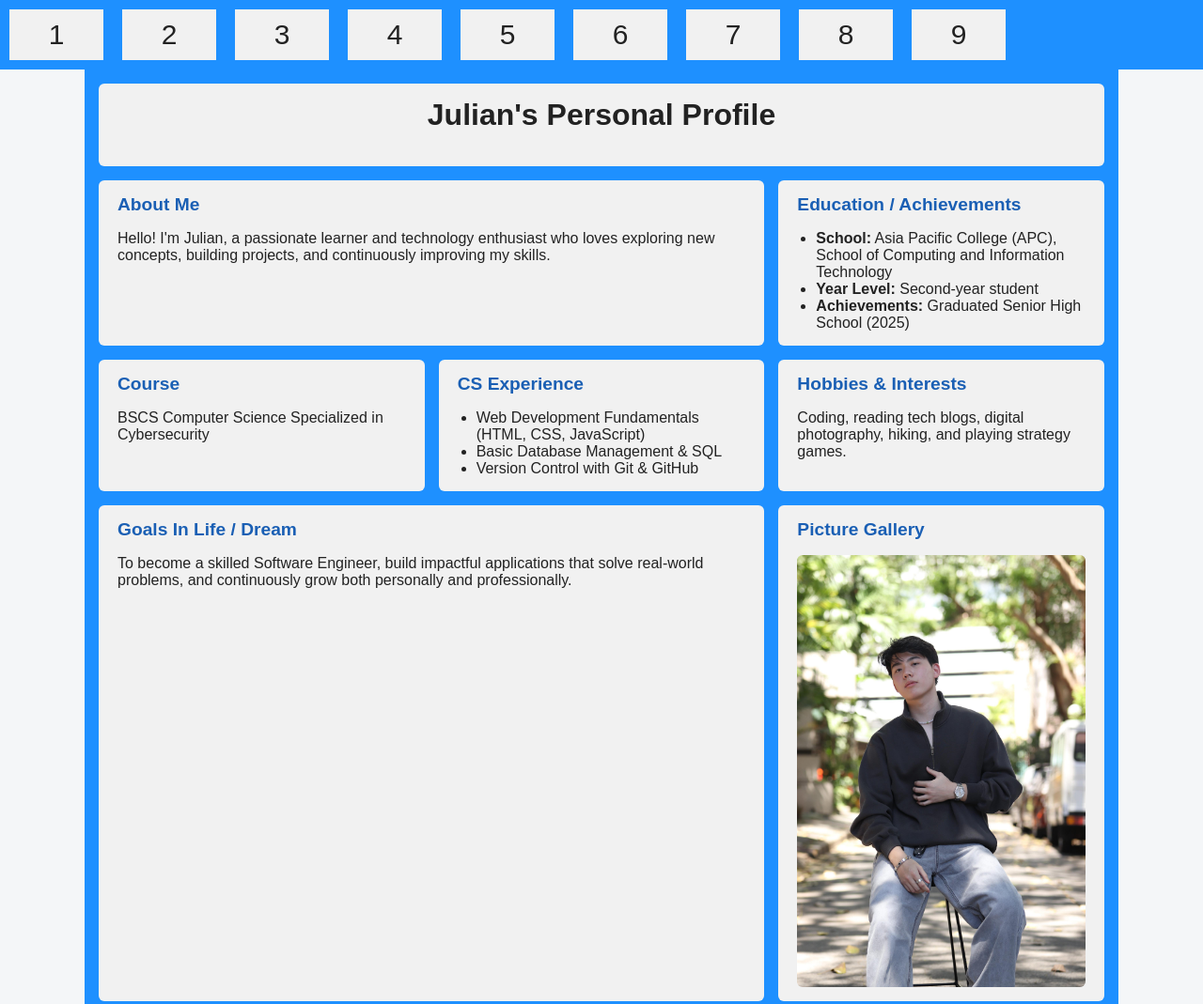
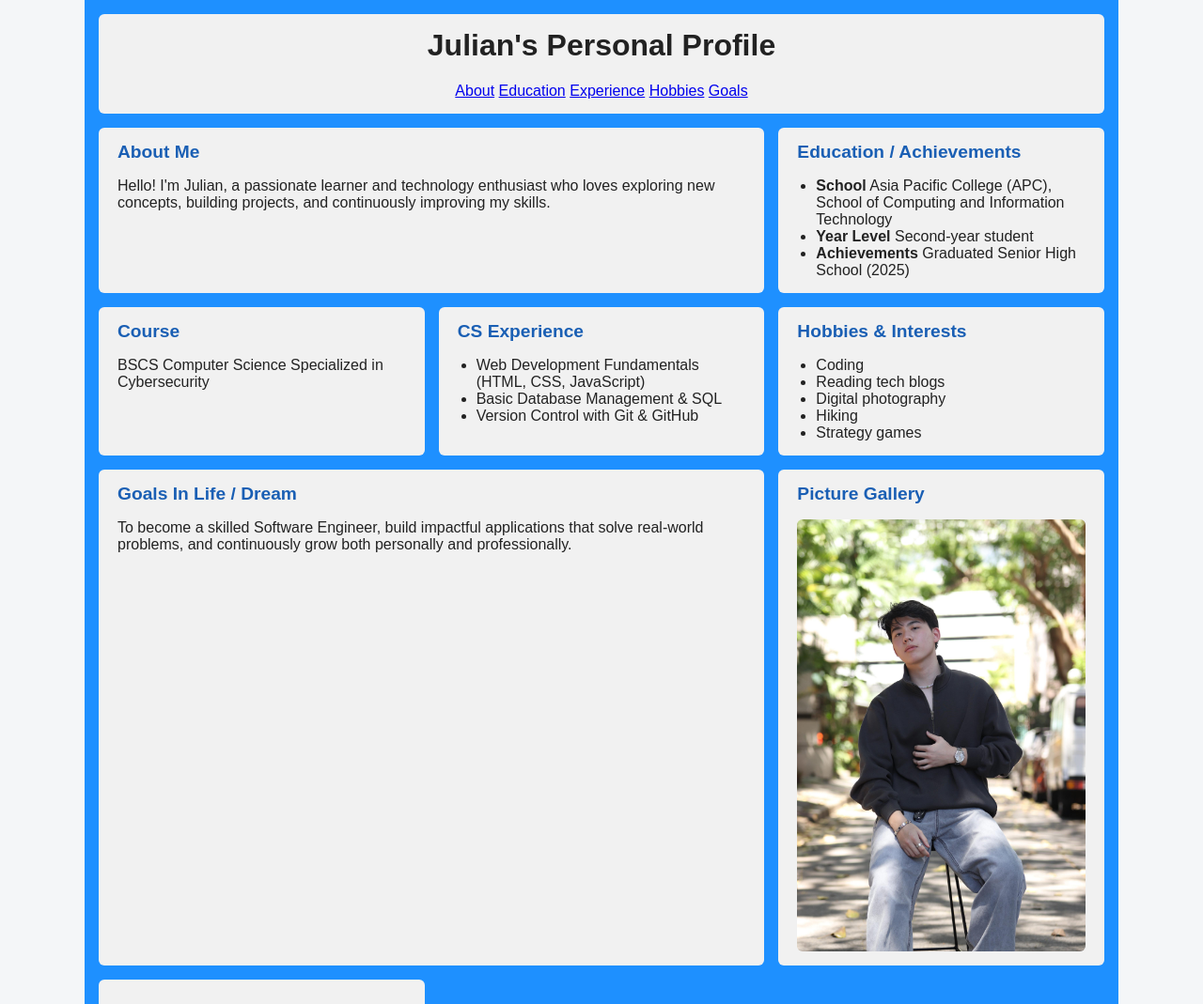
Before and after one commit to Ian-cyber092506/webprog-CF251-html-lessons, a plain HTML site: page Introduction/index.html in a window 1280 px wide. Shown: the top 1069 px of the page at 94% size. Drawn offline with Linux system fonts and the light colour scheme.

Commit message:
Refactor HTML structure and update content
Removed old gallery section and added new sections for navigation, picture gallery, education, course, experience, hobbies, and goals.

```diff
--- a/Introduction/index.html
+++ b/Introduction/index.html
@@ -9,66 +9,72 @@
 </head>
 <body>
 
-    <div class="container2">
-        <div>1</div>
-        <div>2</div>
-        <div>3</div>
-        <div>4</div>
-        <div>5</div>
-        <div>6</div>
-        <div>7</div>
-        <div>8</div>
-        <div>9</div>
-    </div>
-
     <div class="container">
 
         <header class="header">
             <h1>Julian's Personal Profile</h1>
+            <nav class="nav">
+                <a href="#about">About</a>
+                <a href="#education">Education</a>
+                <a href="#experience">Experience</a>
+                <a href="#hobbies">Hobbies</a>
+                <a href="#goals">Goals</a>
+            </nav>
         </header>
 
-        <section class="about">
+        <section class="card gallery" id="gallery">
+            <h2>Picture Gallery</h2>
+            <img src="profile.jpg" alt="Julian sitting on a stool outdoors, wearing a dark half-zip sweater and light gray jeans">
+        </section>
+
+        <section class="card about" id="about">
             <h2>About Me</h2>
             <p>Hello! I'm Julian, a passionate learner and technology enthusiast who loves exploring new concepts, building projects, and continuously improving my skills.</p>
         </section>
 
-        <section class="education">
+        <section class="card education" id="education">
             <h2>Education / Achievements</h2>
-            <ul>
-                <li><strong>School:</strong> Asia Pacific College (APC), School of Computing and Information Technology</li>
-                <li><strong>Year Level:</strong> Second-year student</li>
-                <li><strong>Achievements:</strong> Graduated Senior High School (2025)</li>
+            <ul class="info-list">
+                <li><strong>School</strong> <span>Asia Pacific College (APC), School of Computing and Information Technology</span></li>
+                <li><strong>Year Level</strong> <span>Second-year student</span></li>
+                <li><strong>Achievements</strong> <span>Graduated Senior High School (2025)</span></li>
             </ul>
         </section>
 
-        <section class="course">
+        <section class="card course" id="course">
             <h2>Course</h2>
-            <p>BSCS Computer Science Specialized in Cybersecurity</p>
+            <p class="highlight">BSCS Computer Science Specialized in Cybersecurity</p>
         </section>
 
-        <section class="experience">
+        <section class="card experience" id="experience">
             <h2>CS Experience</h2>
-            <ul>
+            <ul class="skill-cards">
                 <li>Web Development Fundamentals (HTML, CSS, JavaScript)</li>
                 <li>Basic Database Management &amp; SQL</li>
                 <li>Version Control with Git &amp; GitHub</li>
             </ul>
         </section>
 
-        <section class="hobbies">
+        <section class="card hobbies" id="hobbies">
             <h2>Hobbies &amp; Interests</h2>
-            <p>Coding, reading tech blogs, digital photography, hiking, and playing strategy games.</p>
+            <ul class="chips">
+                <li>Coding</li>
+                <li>Reading tech blogs</li>
+                <li>Digital photography</li>
+                <li>Hiking</li>
+                <li>Strategy games</li>
+            </ul>
         </section>
 
-        <section class="goals">
+        <section class="card goals" id="goals">
             <h2>Goals In Life / Dream</h2>
             <p>To become a skilled Software Engineer, build impactful applications that solve real-world problems, and continuously grow both personally and professionally.</p>
         </section>
 
-        <section class="gallery">
-            <h2>Picture Gallery</h2>
-            <img src="profile.jpg" alt="Julian sitting on a stool outdoors, wearing a dark half-zip sweater and light gray jeans">
-        </section>
+        <footer class="footer">
+            <p>&copy; 2026 Julian &bull; Built with CSS Grid &amp; Flexbox</p>
+            <a href="#top">Back to top &uarr;</a>
+        </footer>
 
     </div>
 
```
